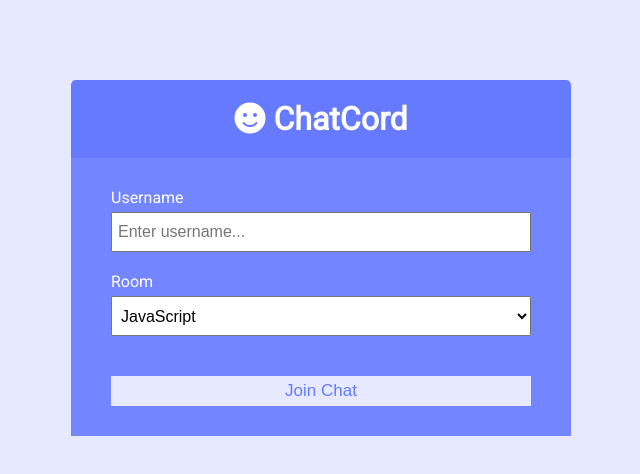
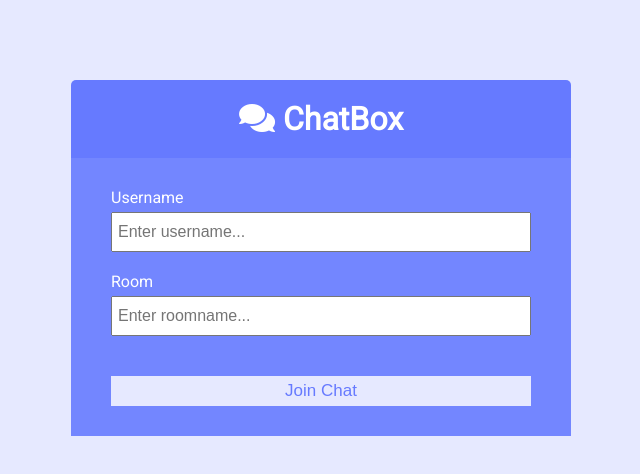
Before and after one commit to NithishK5/ChatBox, a website: page public/index.html in a window 1280 px wide. Shown: the whole page, without its empty margins (319-959 px from the left). Drawn offline with Linux system fonts and the light colour scheme.

Commit message:
changing icons

```diff
--- a/public/index.html
+++ b/public/index.html
@@ -11,12 +11,12 @@
 			crossorigin="anonymous"
 		/>
 		<link rel="stylesheet" href="css/style.css" />
-		<title>ChatCord App</title>
+		<title>ChatBox App</title>
 	</head>
 	<body>
 		<div class="join-container">
 			<header class="join-header">
-				<h1><i class="fas fa-smile"></i> ChatCord</h1>
+				<h1><i class="fas fa-comments"></i> ChatBox</h1>
 			</header>
 			<main class="join-main">
 				<form action="chat.html">
@@ -32,14 +32,13 @@
 					</div>
 					<div class="form-control">
 						<label for="room">Room</label>
-						<select name="room" id="room">
-							<option value="JavaScript">JavaScript</option>
-							<option value="Python">Python</option>
-							<option value="PHP">PHP</option>
-							<option value="C#">C#</option>
-							<option value="Ruby">Ruby</option>
-							<option value="Java">Java</option>
-						</select>
+						<input
+							type="text"
+							name="room"
+							id="room name"
+							placeholder="Enter roomname..."
+							required
+						/>
 					</div>
 					<button type="submit" class="btn">Join Chat</button>
 				</form>
```
Also changed, not shown: public/chat.html (+3 -3 lines), public/js/main.js (+8 -0 lines).
